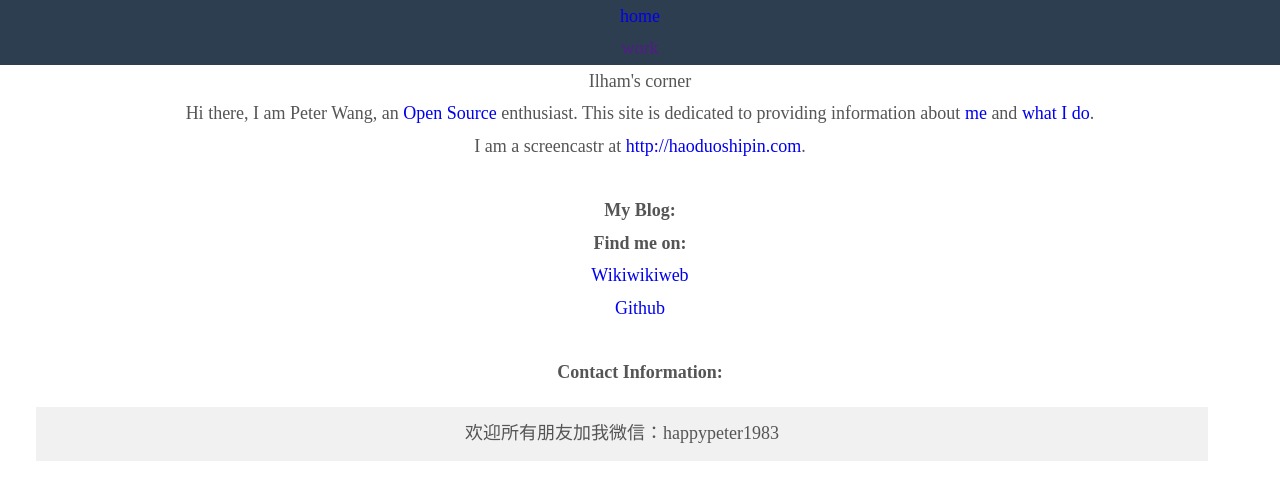
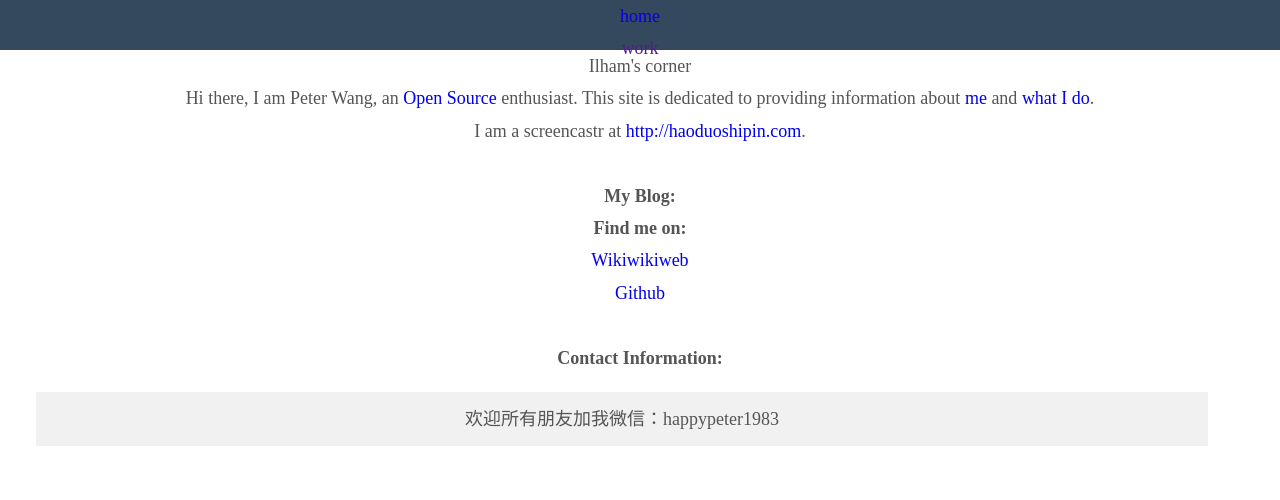
Before and after one commit to ilhamxyz/ilhamxyz.github.io, a Jekyll site: the page built from index.markdown, in a window 1280 px wide. Shown: the top 500 px of the page. Built offline with Jekyll 4.4.1, drawn with Linux system fonts in a browser that asks for light colours.

Commit message:
Update ilham.css

```diff
--- a/css/ilham.css
+++ b/css/ilham.css
@@ -4,5 +4,10 @@
 }
 .header{
 	direction: rtl;
-	background: #2C3E50;
+	background: #1ABC9C;
 }
+.header .navbar{
+	height: 50px;
+	background: #34495E;
+
+}
```
